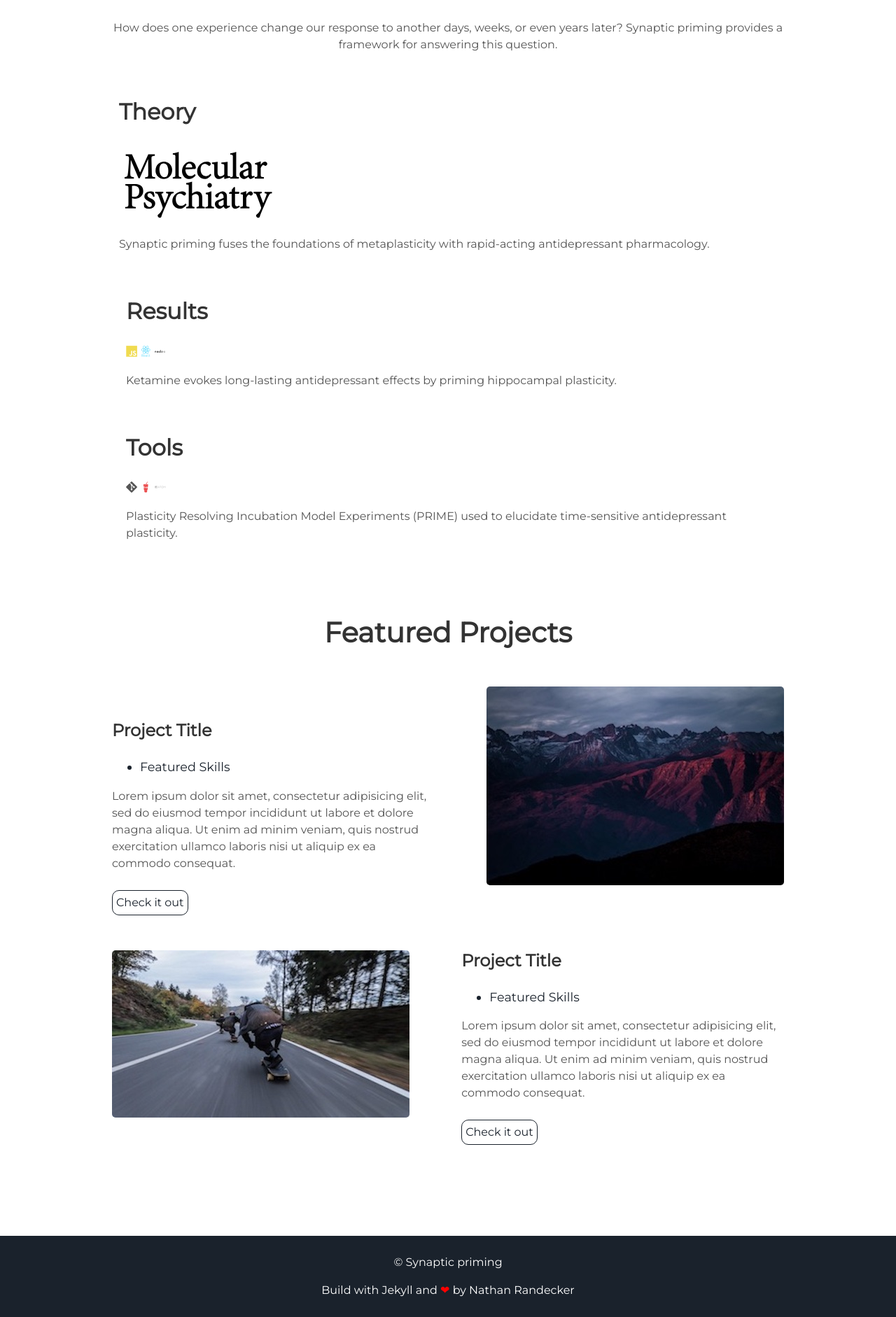
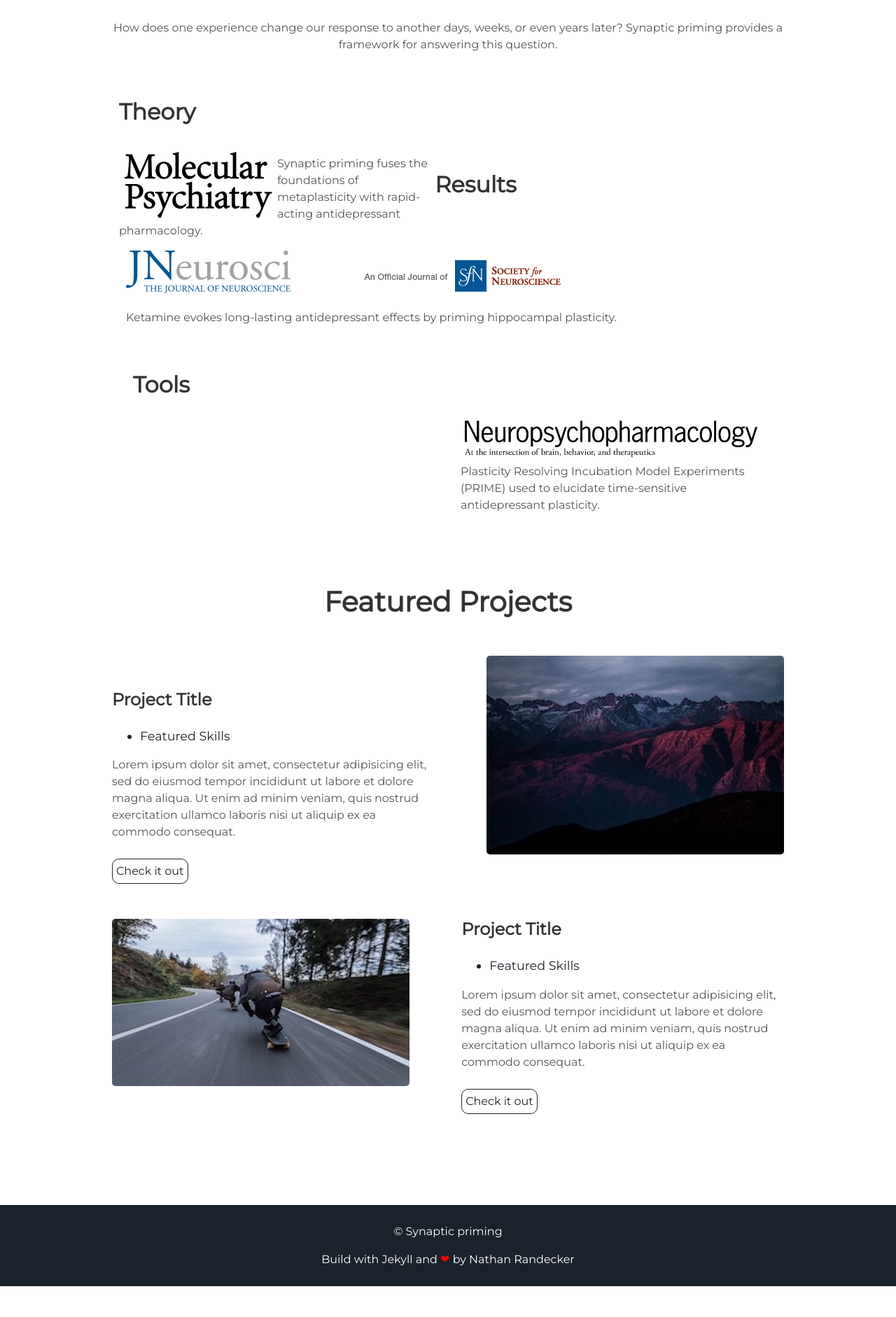
Before and after one commit to synaptic-priming/Nomad, a Jekyll site: the page built from index.html, in a window 1280 px wide. Shown: the part 1029-2911 px from the top of the page at 70% size. Built offline with Jekyll 4.4.1, drawn with Linux system fonts in a browser that asks for light colours; after the commit the page ends 2867 px from its top, so only the background shows below that.

Commit message:
Update about.html

```diff
--- a/_includes/about.html
+++ b/_includes/about.html
@@ -5,24 +5,22 @@
   <div class="user-projects">
     <div class="tech">
       <h2>Theory</h2>
-      <div class="images">
+      <div class="images-left">
     <img alt="MolPsy" src="{{ "/assets/img/Molecular psychiatry logo.png" | prepend: site.baseurl }}" />
       <p>Synaptic priming fuses the foundations of metaplasticity with rapid-acting antidepressant pharmacology.
         </p>
     </div>
     <div class="tech">
       <h2>Results</h2>
-      <i class="devicon-javascript-plain colored"></i>
-      <i class="devicon-react-original-wordmark colored"></i>
-      <i class="devicon-nodejs-plain-wordmark"></i>
+  <div class="images">
+    <img alt="JNeuro" src="{{ "/assets/img/jneuro logo.png" | prepend: site.baseurl }}" />
       <p>Ketamine evokes long-lasting antidepressant effects by priming hippocampal plasticity.
         </p>
     </div>
     <div class="tech">
       <h2>Tools</h2>
-      <i class="devicon-git-plain"></i>
-      <i class="devicon-gulp-plain colored"></i>
-      <i class="devicon-atom-original-wordmark"></i>
+      <div class="images-right">
+    <img alt="NPP" src="{{ "/assets/img/NPP logo-long.png" | prepend: site.baseurl }}" />
       <p>Plasticity Resolving Incubation Model Experiments (PRIME) used to elucidate time-sensitive antidepressant plasticity.
         </p>
     </div>
```
